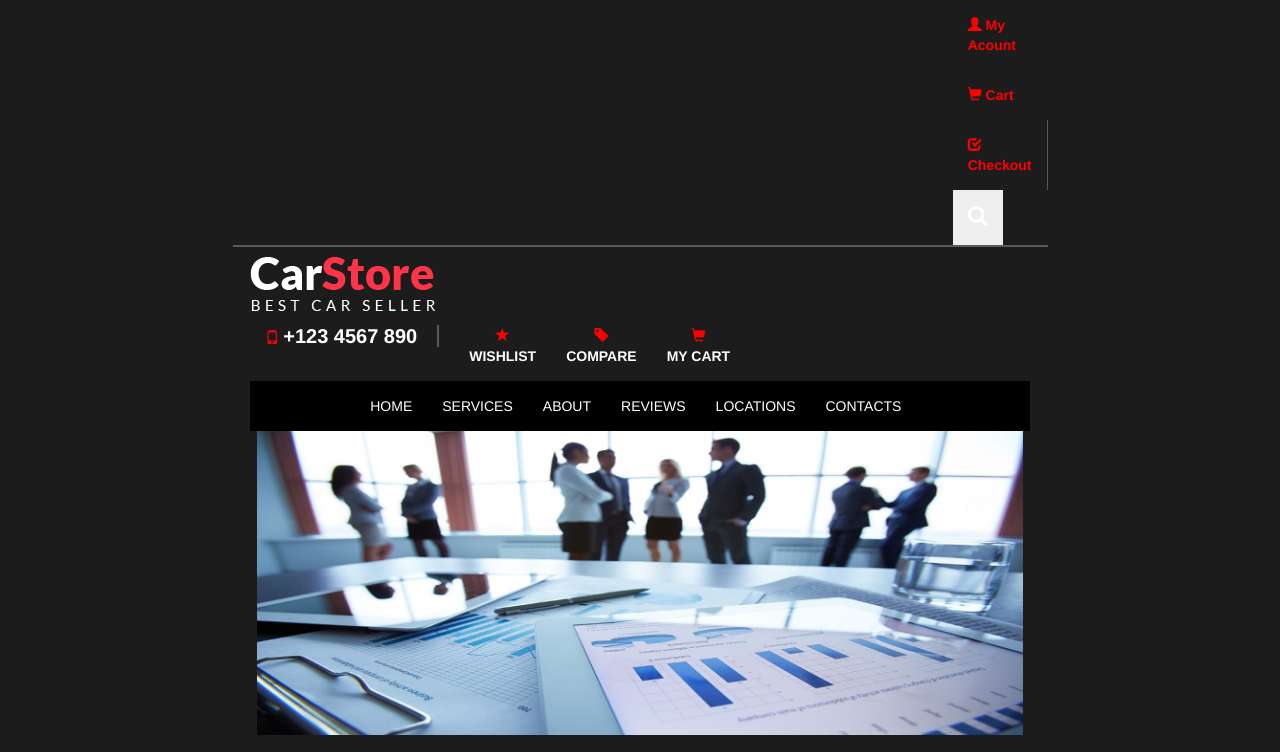
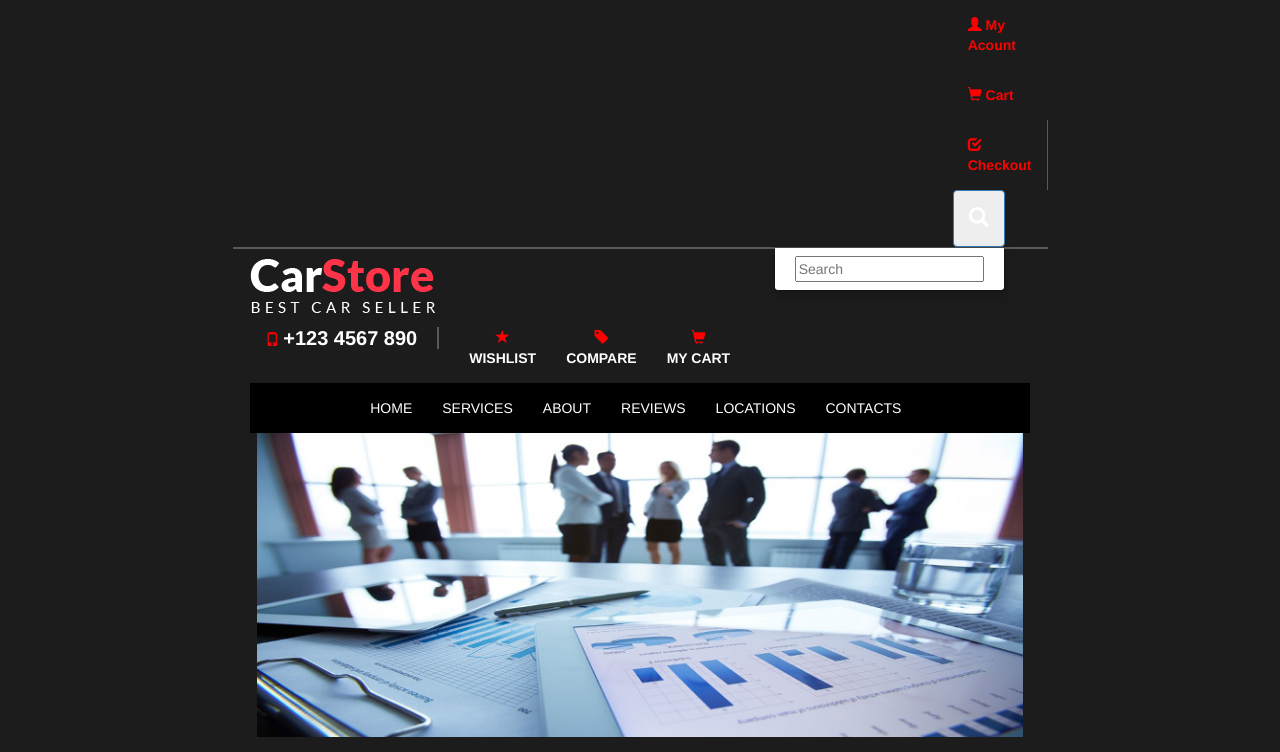
Before and after one commit to nenad83/carstore, a plain HTML site: page html/about.html in a window 1280 px wide. Both pictures are taken after a click on the link 977 px from the left and 217 px from the top of the page. Shown: the top 752 px of the page. Drawn offline with nearby package versions, Linux system fonts and the light colour scheme.

Commit message:
carstore

```diff
--- a/html/about.html
+++ b/html/about.html
@@ -35,10 +35,17 @@
                         </a>
                 </li>
                 <li>
-                        <a href="#">
-                            <i class="glyphicon glyphicon-search" style="color: white; font-size: 20px;"></i>
-                        </a>
-                </li>
+                    <a href="#" class="dropdown-toggle btn" data-toggle="dropdown" aria-expanded="false">
+                        <i class="glyphicon glyphicon-search" style="color: white; font-size: 20px;"></i>
+                    </a>
+                    <ul class="dropdown-menu">
+                        <li>
+                            <a href="">
+                            <input type="text" placeholder="Search" >
+                            </a>
+                        </li>
+                    </ul>
+            </li>
 
 
             </ul>
--- a/html/global.css
+++ b/html/global.css
@@ -60,6 +60,9 @@ body {
 }
 
 #section {
+    color: white;
+}
+#section a {
     color: white;
 }
 #section h3{
```
Also changed, not shown: html/contacts.html (+11 -4 lines), html/index.html (+17 -3 lines).
